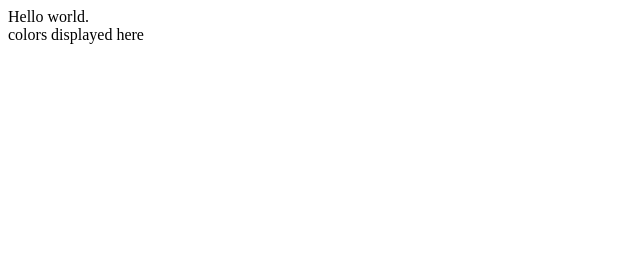
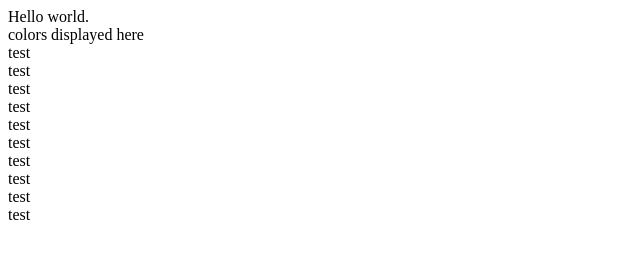
Before and after one commit to juissi999/colormapfcn, a plain HTML site: page docs/index.html in a window 1280 px wide. Shown: the whole page, without its empty margins (0-640 px from the left). Drawn offline with Linux system fonts and the light colour scheme.

Commit message:
Add basic loop to demo page

```diff
--- a/docs/index.html
+++ b/docs/index.html
@@ -14,7 +14,15 @@
   </div>
 
   <script type="text/javascript">
-    document.getElementById('colors').innerHTML = "colors displayed here"
+    const howmany = 10;
+
+    const colorsHandle = document.getElementById('colors')
+    colorsHandle.innerHTML = "colors displayed here"
+    for (let i = 0; i < howmany; i++) {
+      const newDiv = document.createElement('DIV')
+      newDiv.innerHTML = 'test'
+      colorsHandle.appendChild(newDiv)
+    }
   </script>
 
 
```
